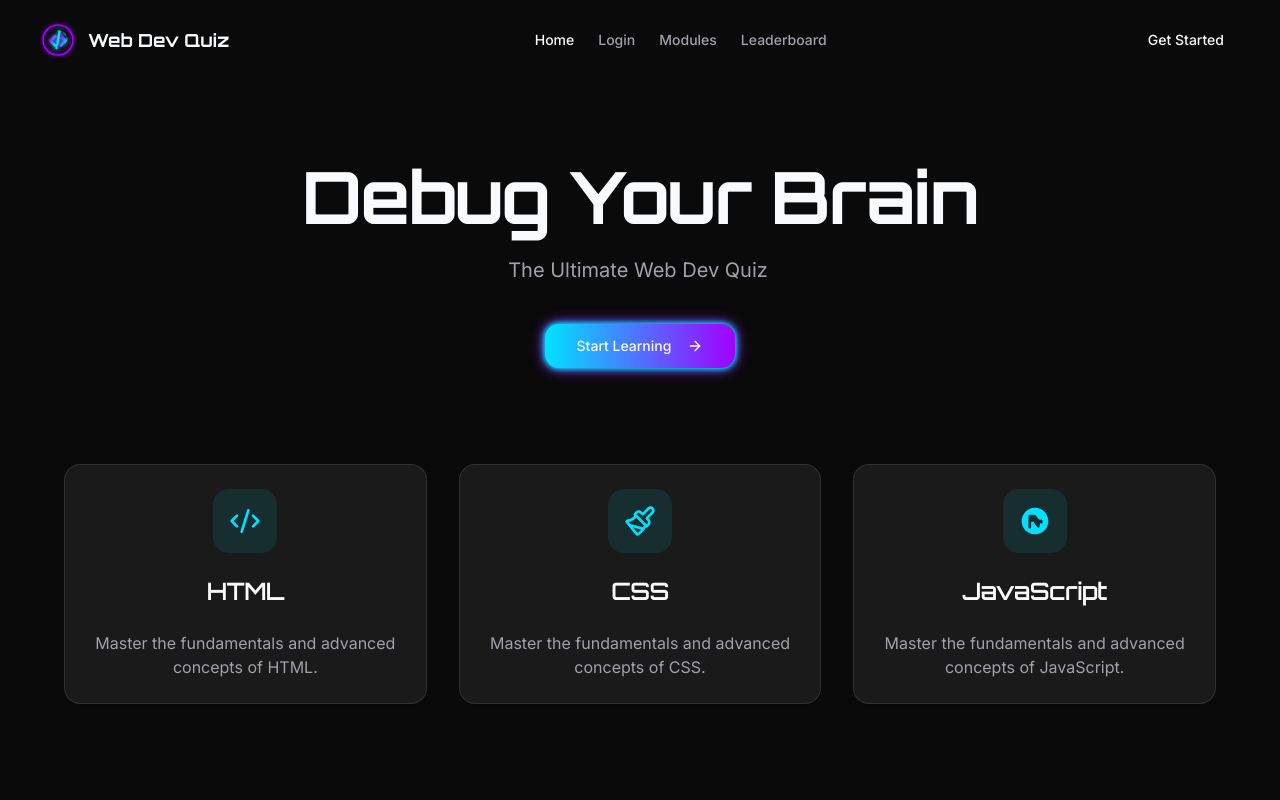
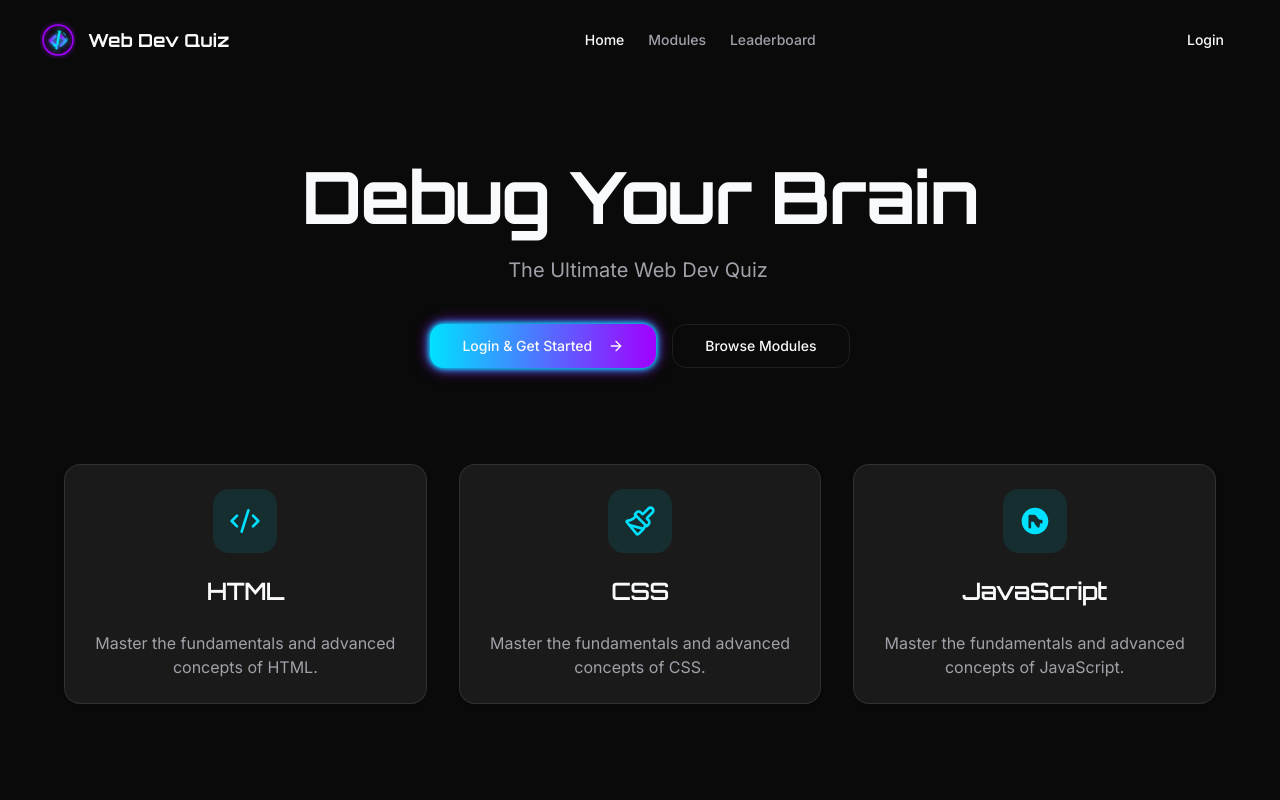
Before and after one commit to nilakshichoudhary1234-code/WEBLEARN, a Next.js app: page / in a window 1280 px wide. Shown: the top 800 px of the page. Built offline with nearby package versions, Linux system fonts and the light colour scheme.

Commit message:
Here's the exact prompt to replace "Get Started" with "Login" and remove

```diff
--- a/src/app/page.tsx
+++ b/src/app/page.tsx
@@ -1,3 +1,4 @@
+
 import { Button } from '@/components/ui/button';
 import Link from 'next/link';
 import { Logo } from '@/components/Logo';
@@ -96,9 +97,6 @@ export default function Home() {
           <Link href="/" className="text-foreground transition-colors hover:text-secondary">
             Home
           </Link>
-          <Link href="/auth" className="text-muted-foreground transition-colors hover:text-secondary">
-            Login
-          </Link>
           <Link href="/modules" className="text-muted-foreground transition-colors hover:text-secondary">
             Modules
           </Link>
@@ -107,7 +105,7 @@ export default function Home() {
           </Link>
         </nav>
         <Button variant="ghost" asChild>
-          <Link href="/auth">Get Started</Link>
+          <Link href="/auth">Login</Link>
         </Button>
       </header>
 
@@ -131,11 +129,16 @@ export default function Home() {
           <p className="mt-6 max-w-2xl text-lg text-muted-foreground md:text-xl">
             The Ultimate Web Dev Quiz
           </p>
-          <div className="mt-10">
+          <div className="mt-10 flex justify-center gap-4">
             <Button size="lg" className="neon-glow-button" asChild>
+              <Link href="/auth">
+                Login & Get Started
+                <ArrowRight className="ml-2 h-5 w-5" />
+              </Link>
+            </Button>
+             <Button size="lg" variant="outline" asChild>
               <Link href="/modules">
-                Start Learning
-                <ArrowRight className="ml-2 h-5 w-5" />
+                Browse Modules
               </Link>
             </Button>
           </div>
```
